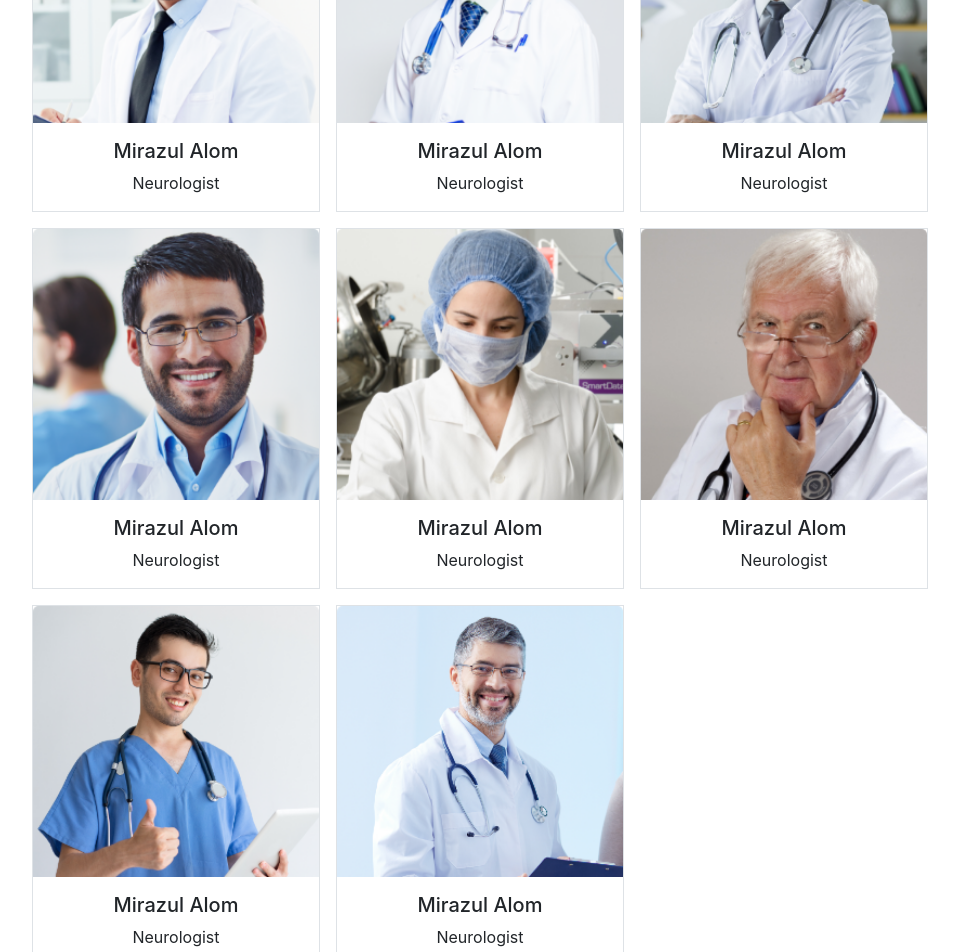
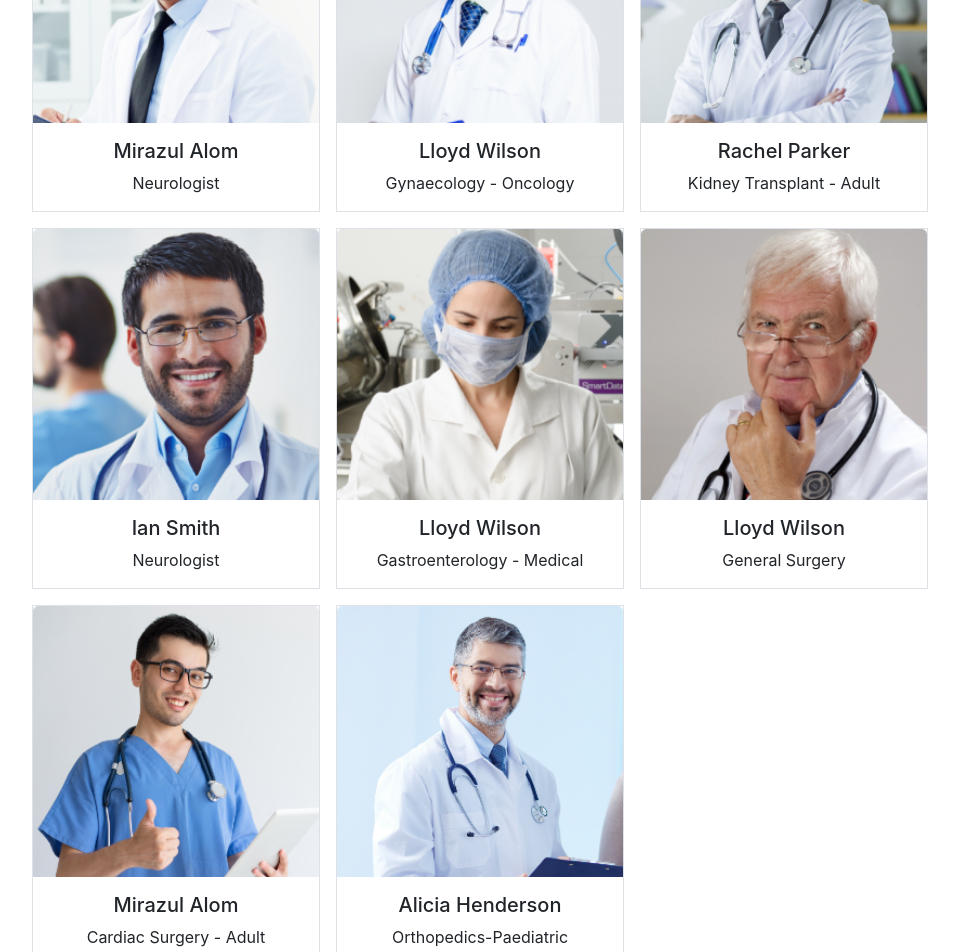
Before and after one commit to smahkafi/docmed, a React (Create React App) app: page /doctors in a window 1280 px wide. Shown: the part 280-1232 px from the top of the page, without its empty margins (46-1005 px from the left). Built offline with nearby package versions, Linux system fonts and the light colour scheme; no server answers; sample sign-in values are in the browser's storage.

Commit message:
doctors departments changea

```diff
--- a/src/Pages/Doctors/Doctors.js
+++ b/src/Pages/Doctors/Doctors.js
@@ -30,8 +30,8 @@ const Doctors = () => {
                         <img src={doctor3} class="card-img-top img-fluid" alt="..."/>
                     </div>
                     <div class="card-body doctors-contents">
-                        <h5 class="card-title">Mirazul Alom</h5>
-                        <p class="card-text">Neurologist</p>
+                        <h5 class="card-title">Lloyd Wilson</h5>
+                        <p class="card-text">Gynaecology - Oncology</p>
                     </div>
                 </div>
 
@@ -40,8 +40,8 @@ const Doctors = () => {
                         <img src={doctor4} class="card-img-top img-fluid" alt="..."/>
                     </div>
                     <div class="card-body doctors-contents">
-                        <h5 class="card-title">Mirazul Alom</h5>
-                        <p class="card-text">Neurologist</p>
+                        <h5 class="card-title">Rachel Parker</h5>
+                        <p class="card-text">Kidney Transplant - Adult</p>
                     </div>
                 </div>
 
@@ -50,7 +50,7 @@ const Doctors = () => {
                         <img src={doctor5} class="card-img-top img-fluid" alt="..."/>
                     </div>
                     <div class="card-body doctors-contents">
-                        <h5 class="card-title">Mirazul Alom</h5>
+                        <h5 class="card-title">Ian Smith</h5>
                         <p class="card-text">Neurologist</p>
                     </div>
                 </div>
@@ -60,8 +60,8 @@ const Doctors = () => {
                         <img src={doctor6} class="card-img-top img-fluid" alt="..."/>
                     </div>
                     <div class="card-body doctors-contents">
-                        <h5 class="card-title">Mirazul Alom</h5>
-                        <p class="card-text">Neurologist</p>
+                        <h5 class="card-title">Lloyd Wilson</h5>
+                        <p class="card-text">Gastroenterology - Medical</p>
                     </div>
                 </div>
 
@@ -70,8 +70,8 @@ const Doctors = () => {
                         <img src={doctor7} class="card-img-top img-fluid" alt="..."/>
                     </div>
                     <div class="card-body doctors-contents">
-                        <h5 class="card-title">Mirazul Alom</h5>
-                        <p class="card-text">Neurologist</p>
+                        <h5 class="card-title">Lloyd Wilson</h5>
+                        <p class="card-text">General Surgery</p>
                     </div>
                 </div>
 
@@ -81,7 +81,7 @@ const Doctors = () => {
                     </div>
                     <div class="card-body doctors-contents">
                         <h5 class="card-title">Mirazul Alom</h5>
-                        <p class="card-text">Neurologist</p>
+                        <p class="card-text">Cardiac Surgery - Adult</p>
                     </div>
                 </div>
 
@@ -90,8 +90,8 @@ const Doctors = () => {
                         <img src={doctor1} class="card-img-top img-fluid" alt="..."/>
                     </div>
                     <div class="card-body doctors-contents">
-                        <h5 class="card-title">Mirazul Alom</h5>
-                        <p class="card-text">Neurologist</p>
+                        <h5 class="card-title">Alicia Henderson</h5>
+                        <p class="card-text">Orthopedics-Paediatric</p>
                     </div>
                 </div>
             </div>
```
